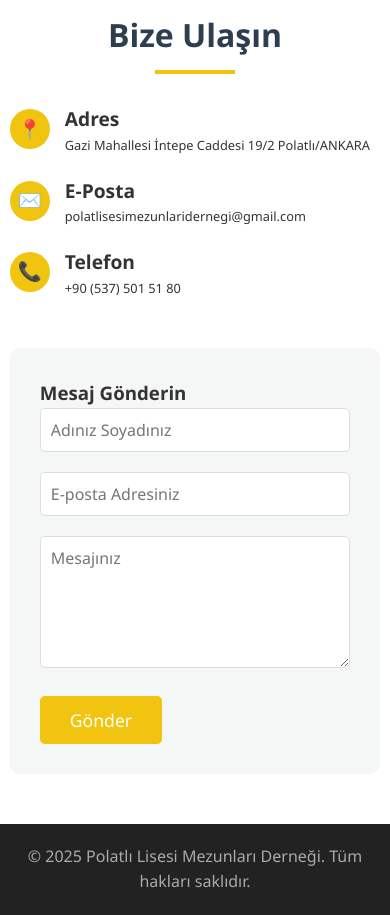
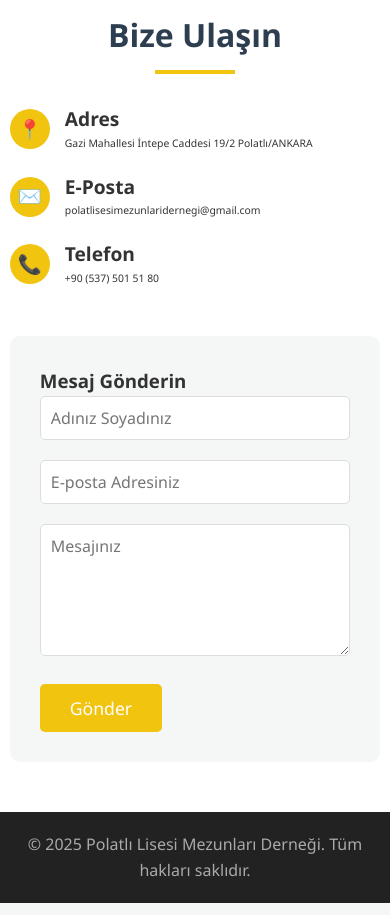
Before and after one commit to MelikeCirpanli/polatliLisesiMezunlariDernegi, a plain HTML site: page index.html in a window 390 px wide. Shown: the part 4420-5335 px from the top of the page. Drawn offline with Linux system fonts and the light colour scheme.

Commit message:
Update index.css

```diff
--- a/static/css/index.css
+++ b/static/css/index.css
@@ -587,6 +587,6 @@ footer {
     /* E-posta adresi çok uzunsa taşmasın, alt satıra geçsin veya kırılsın */
     .contact-item p {
         word-break: break-word; /* Uzun kelimeleri (e-posta gibi) böl */
-        font-size: 0.8rem; /* Mobilde yazı boyutunu biraz dengele */
+        font-size: 0.65rem; /* Mobilde yazı boyutunu biraz dengele */
     }
 }
```
